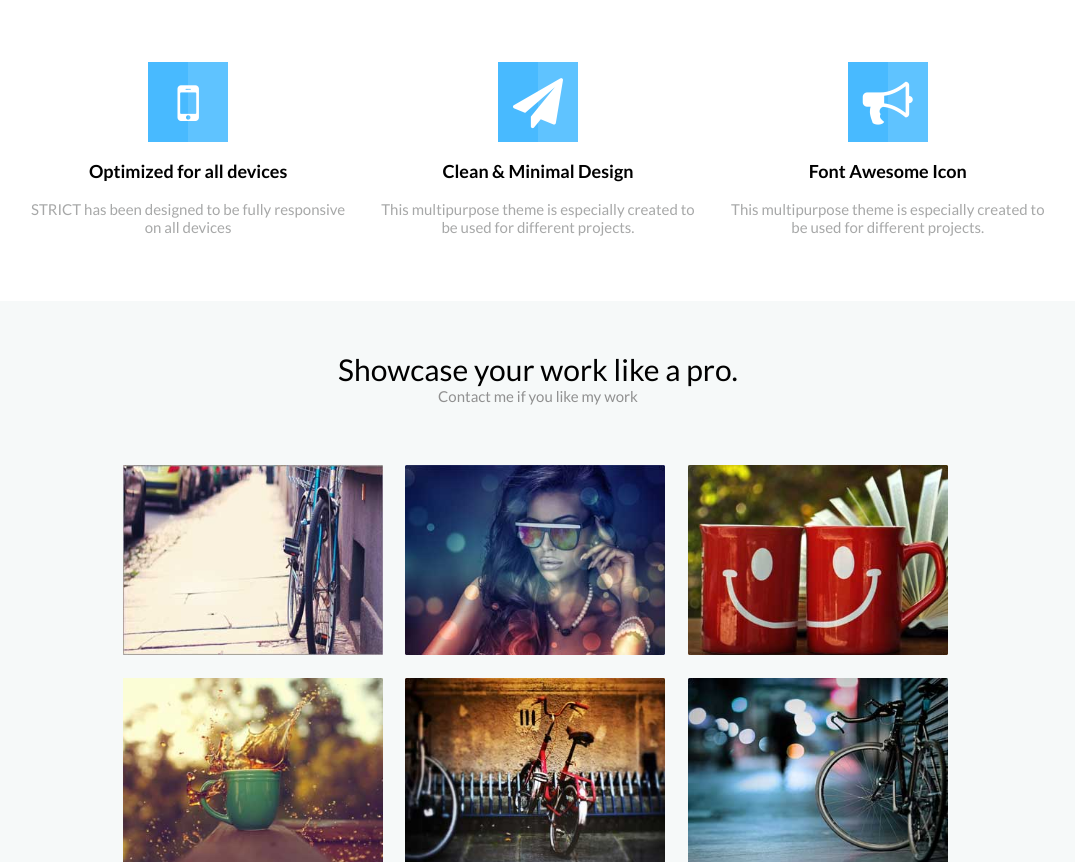
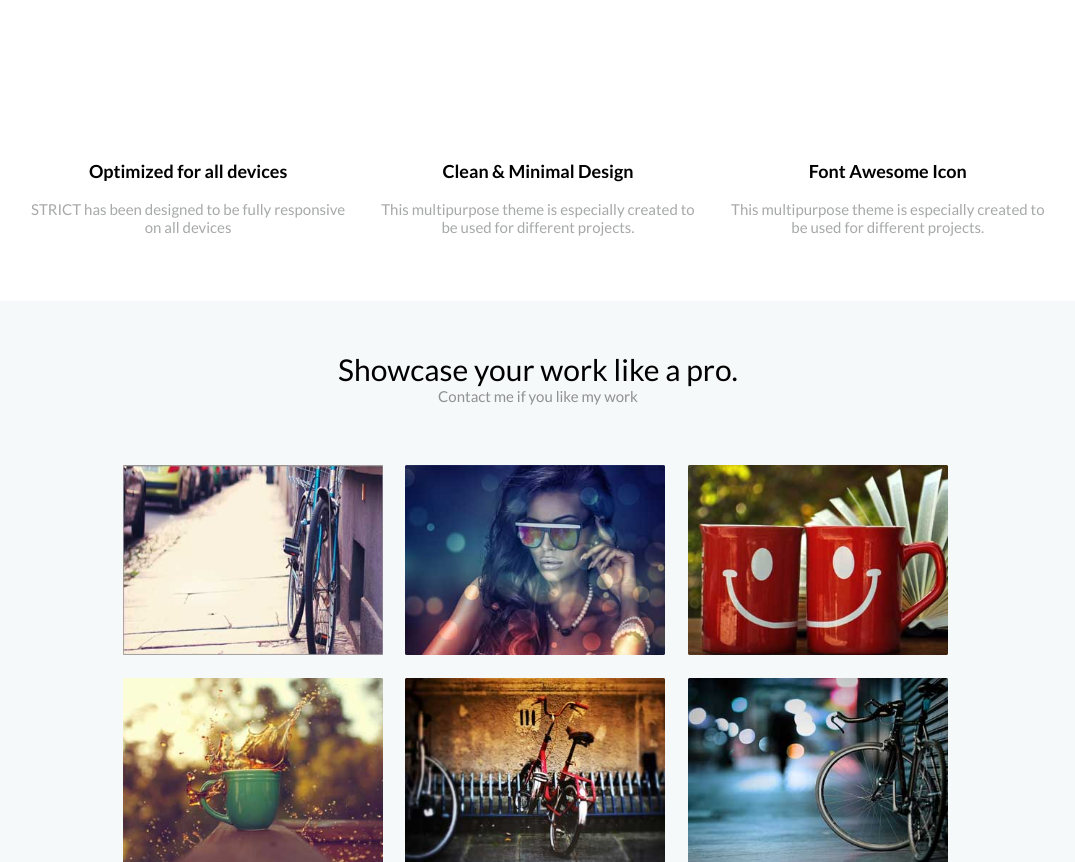
Before and after one commit to Himel46/Strict-psd-to-html-, a plain HTML site: page index.html in a window 1280 px wide. Shown: the part 1184-2046 px from the top of the page, without its empty margins (102-1177 px from the left). Drawn offline with nearby package versions, Linux system fonts and the light colour scheme; a script that the page names is missing.

Commit message:
Update style.css

```diff
--- a/css/style.css
+++ b/css/style.css
@@ -229,7 +229,7 @@ header{
 }
 
 .service-icon{
-	background: linear-gradient(to right, #48baff 50%, #5fc3ff 50%);
+	background-color: linear-gradient(to right, #48baff 50%, #5fc3ff 50%);
 	width: 80px;
 	height: 80px;
 	line-height: 80px;
```
